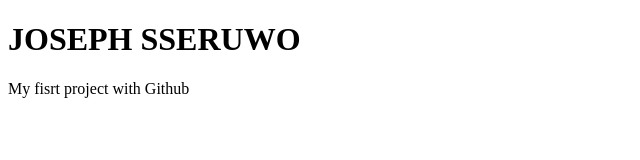
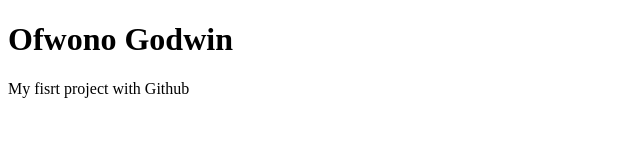
Before and after one commit to jovio128/my-project, a plain HTML site: page index.html in a window 1280 px wide. Shown: the whole page, without its empty margins (0-640 px from the left). Drawn offline with Linux system fonts and the light colour scheme.

Commit message:
Chamged name to ofwono

```diff
--- a/index.html
+++ b/index.html
@@ -8,7 +8,7 @@
 </head>
 <body>
     <div>
-        <h1>JOSEPH SSERUWO</h1>
+        <h1>Ofwono Godwin</h1>
         <P>My fisrt project with Github</P>
     </div>
 
```
